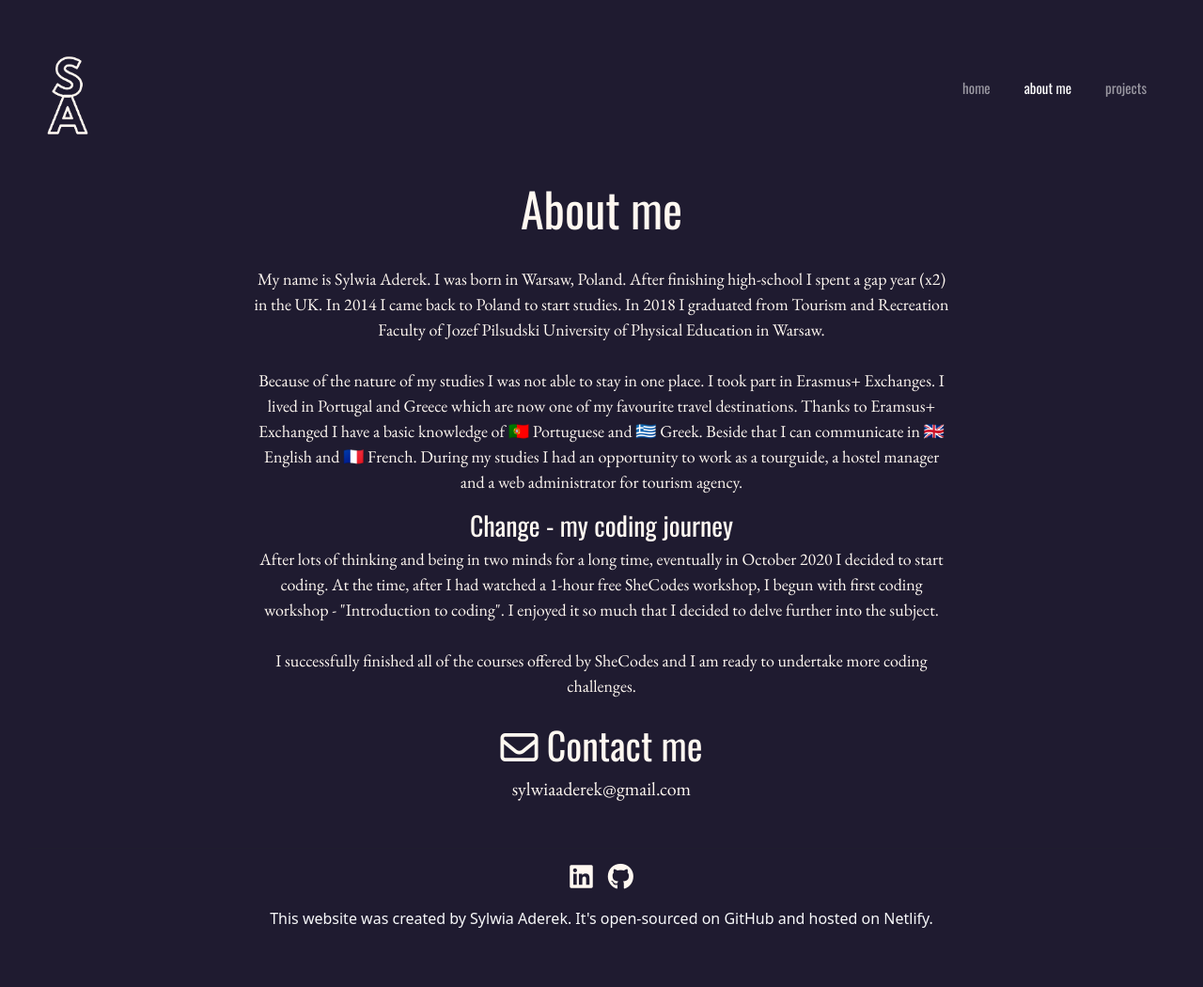
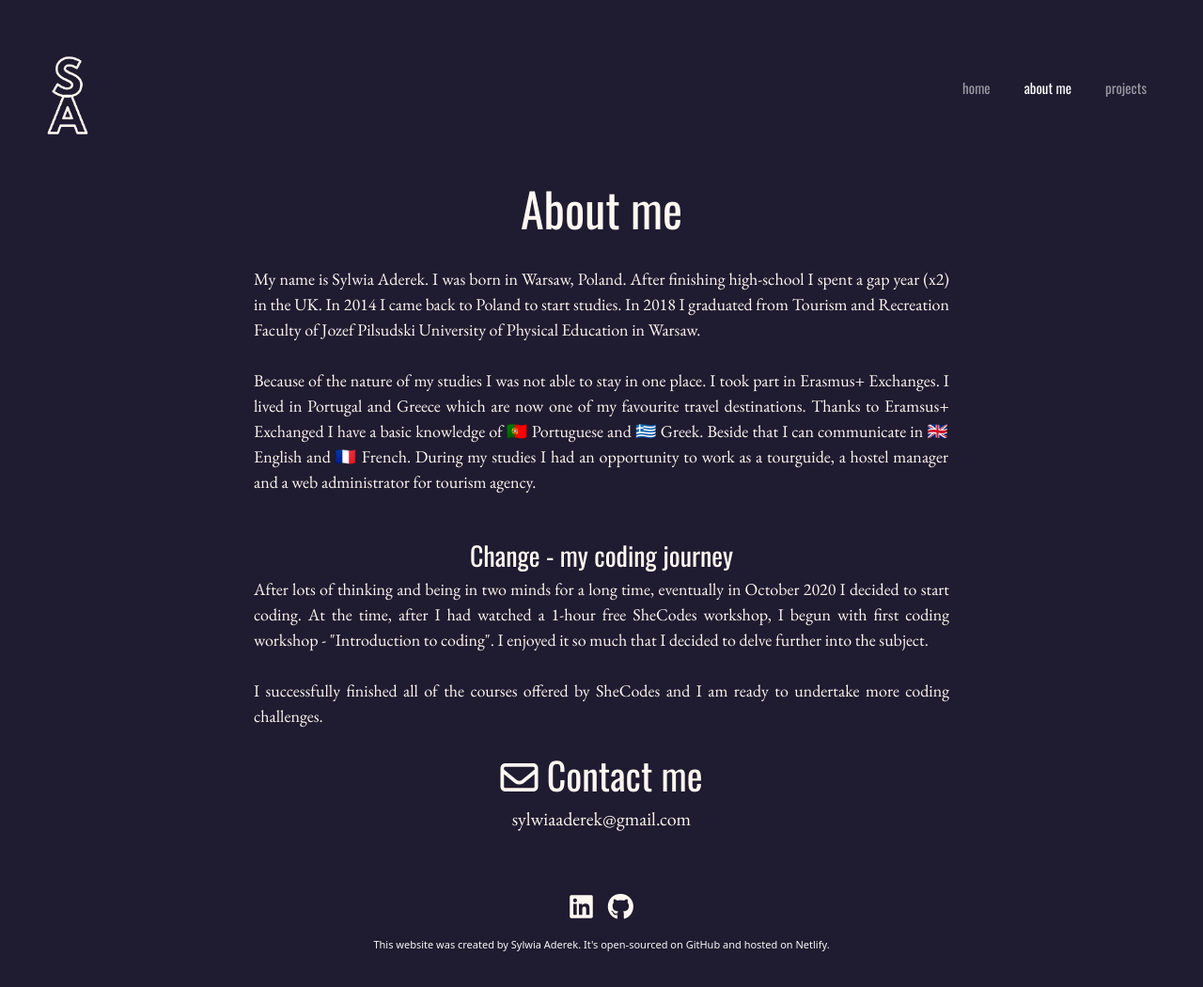
Before and after one commit to syl-ade/homework_week3, a website: page about.html in a window 1280 px wide. Shown: the whole page at 94% size. Drawn offline with nearby package versions, Linux system fonts and the light colour scheme.

Commit message:
Updated CSS

```diff
--- a/about.html
+++ b/about.html
@@ -47,7 +47,7 @@
         </div>
       </div>
     </nav>
-    <div class="container about-me text-justify">
+    <div class="container about-me">
     <h2>About me</h2>
     <br/>
       <p>
@@ -58,7 +58,7 @@
         Because of the nature of my studies I was not able to stay in one place. I took part in Erasmus+ Exchanges. I lived in Portugal and Greece which are now one of my favourite travel destinations. Thanks to Eramsus+ Exchanged I have a basic knowledge of 🇵🇹 Portuguese and 🇬🇷 Greek. Beside that I can communicate in 🇬🇧 English and 🇫🇷 French.
         During my studies I had an opportunity to work as a tourguide, a hostel manager and a web administrator for tourism agency.
       </p>
-      <h3 class="fs-3">Change - my coding journey</h3>
+      <h3 class="fs-3 mt-5">Change - my coding journey</h3>
       <p>
         After lots of thinking and being in two minds for a long time, eventually in October 2020 I decided to start coding. At the time, after I had watched a 1-hour free SheCodes workshop, I begun with first coding workshop - "Introduction to coding". I enjoyed it so much that I decided to delve further into the subject.
         <br />
@@ -79,7 +79,7 @@
       <a href="https://www.linkedin.com/in/sylwiaaderek/" target="blank"><i class="fab fa-linkedin fs-3 me-3" ></i></a>
    <a href="https://github.com/syl-ade" target="blank"> <i class="fab fa-github fs-3"></i></a>
   </div>
-  <div class= "text-center fs-7 mt-3 text-light">This website was created by Sylwia Aderek. It's open-sourced on  <a href="https://github.com/syl-ade/portfolio.git" target="_blank" class="text-light text-decoration-none">GitHub</a>  and hosted on Netlify.</div>
+  <div class= "text-center mt-3 text-light footer">This website was created by Sylwia Aderek. It's open-sourced on  <a href="https://github.com/syl-ade/portfolio.git" target="_blank" class="text-light text-decoration-none">GitHub</a>  and hosted on Netlify.</div>
 
 
   </footer>
--- a/style.css
+++ b/style.css
@@ -89,6 +89,10 @@ p{
   font-size: 20px;
   line-height: 1.5;
   text-align: center;
+}
+
+.about-me p{
+  text-align: justify;
 }
 img{
   max-height: 200px;
@@ -310,4 +314,3 @@ margin-top: 20px;
     .container {
       padding: 0 30px;
     }
-    }
```
Also changed, not shown: projects.html (+1 -1 lines).
